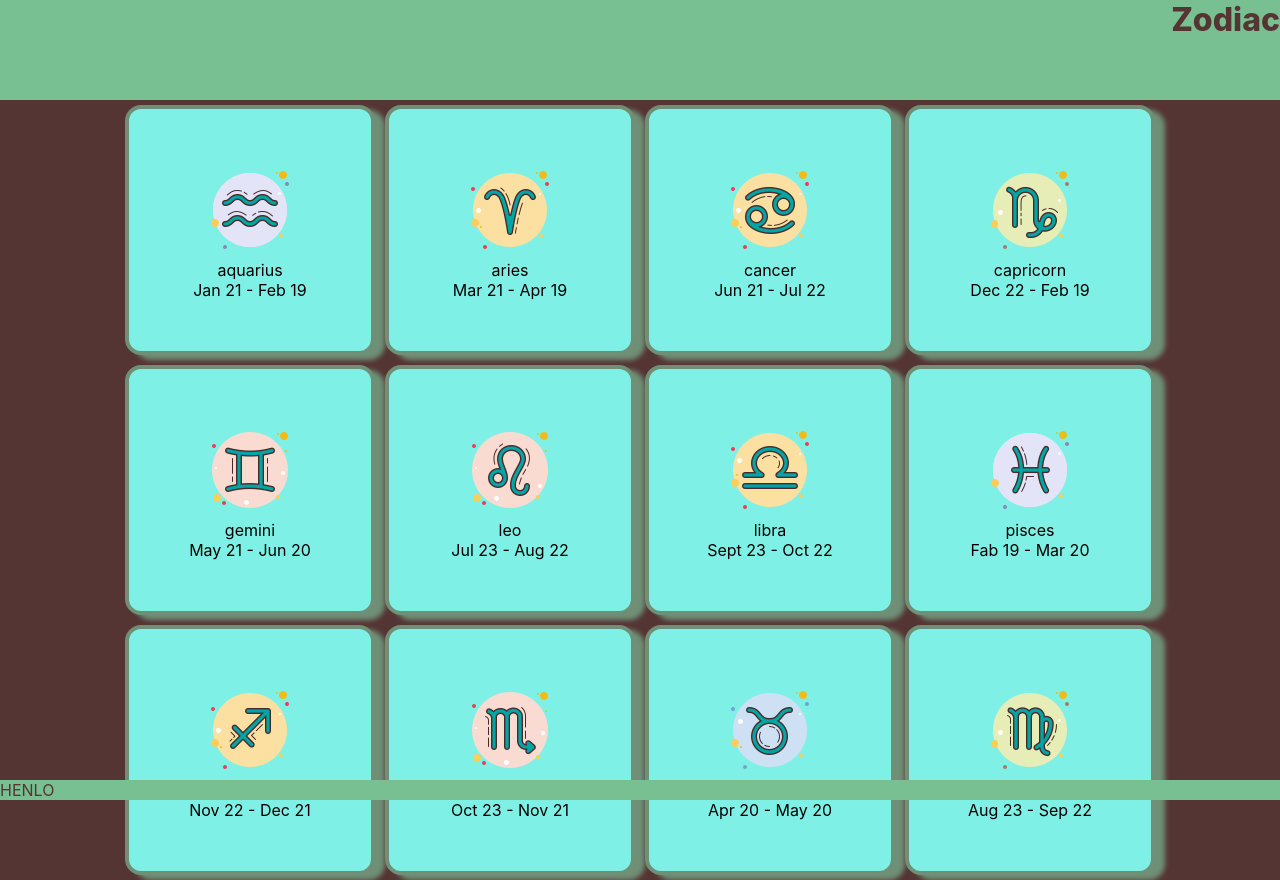
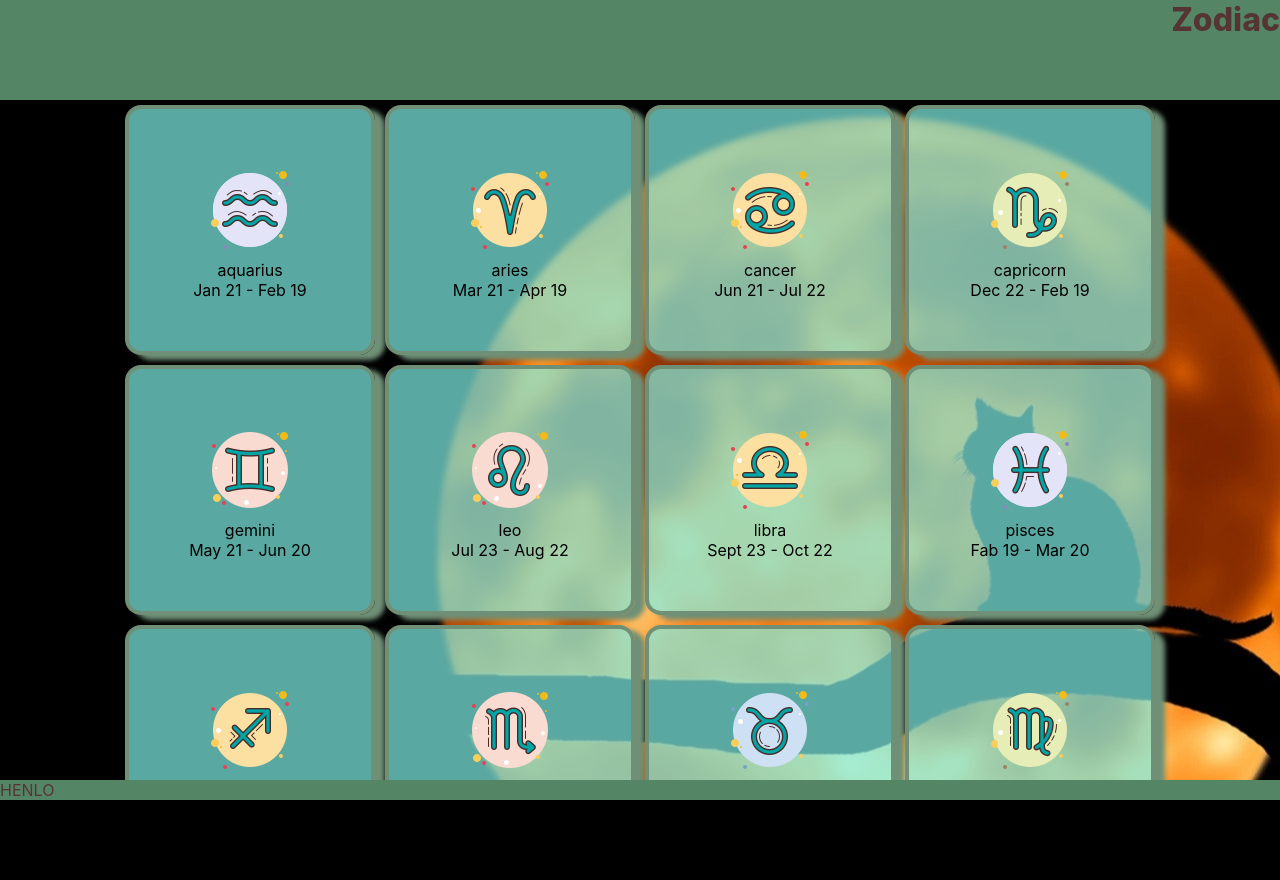
Before and after one commit to Bradley-Bird/zodiac, a React (Create React App) app: page / in a window 1280 px wide. After the commit the page ends 800 px from the top, so only its background shows below. Built offline with nearby package versions, Linux system fonts and the light colour scheme.

Commit message:
added background-img adjusted css

```diff
--- a/src/components/Main/Main.css
+++ b/src/components/Main/Main.css
@@ -3,10 +3,13 @@ main {
     flex-wrap: wrap;
     contain: content;
     overflow: auto;
-    height: auto;
+    height: calc(100vh - 120px);
+    width: 100vw;
     align-content: space-around;
-    background-color: var(--dark-liver-horses);
+    background-color: black;
     flex-direction: row;
     align-items: center;
     justify-content: center;
+    background-repeat: no-repeat;
+    background-position: left 70% top 30%;
 }
--- a/src/components/Main/Main.js
+++ b/src/components/Main/Main.js
@@ -2,9 +2,11 @@ import Zodiac from '../Zodiac/Zodiac';
 import './Main.css';
 import { zodiac } from '../../data';
 
+import background from '../../bacground_img.jpg';
+
 export default function Main() {
   return (
-    <main>
+    <main style={{ backgroundImage: `url(${background})` }}>
       {zodiac.map((sign) => (
         <Zodiac key={sign.name} name={sign.name} dates={sign.dates} />
       ))}
--- a/src/index.css
+++ b/src/index.css
@@ -3,16 +3,14 @@
   --dark-liver-horses: hsla(2, 24%, 27%, 1);
   --ebony: hsla(93, 5%, 36%, 1);
   --russian-green: hsla(132, 13%, 50%, 1);
-  --dark-sea-green: hsla(141, 36%, 61%, 1);
-  --fluorescent-blue: hsla(174, 79%, 72%, 1);
+  --dark-sea-green: hsla(141, 36%, 61%, .7);
+  --fluorescent-blue: hsla(174, 79%, 72%, .7);
 }
 
 html, body {
   margin: 0;
   padding: 0;
-  height: 100vh;
-  width: 100vw;
-  background-color: var(--dark-liver-horses);
+  background-color: black;
   font-family: -apple-system, BlinkMacSystemFont, 'Segoe UI', 'Roboto', 'Oxygen',
     'Ubuntu', 'Cantarell', 'Fira Sans', 'Droid Sans', 'Helvetica Neue',
     sans-serif;
```
Also changed, not shown: src/bacground_img.jpg (added).
